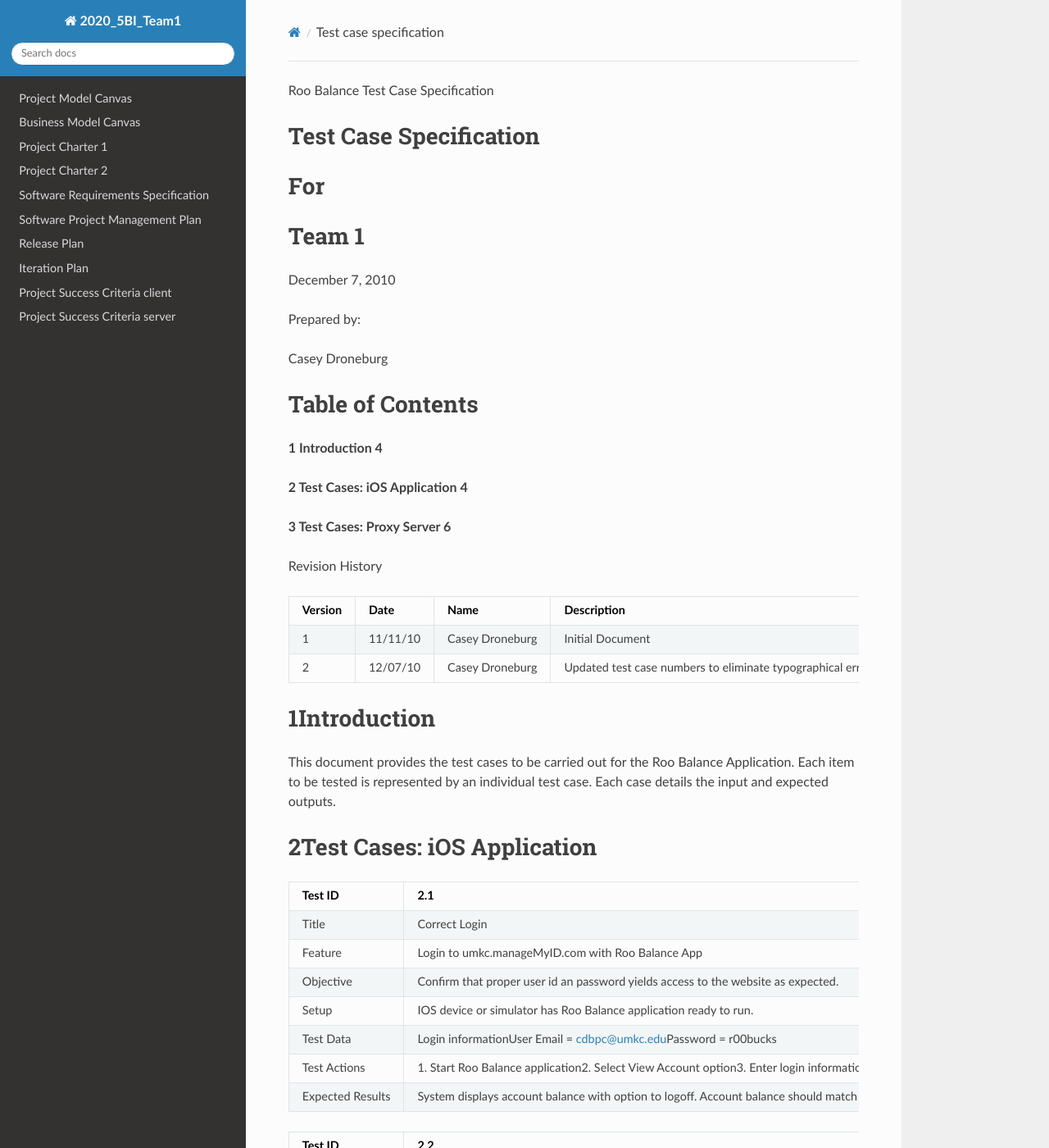
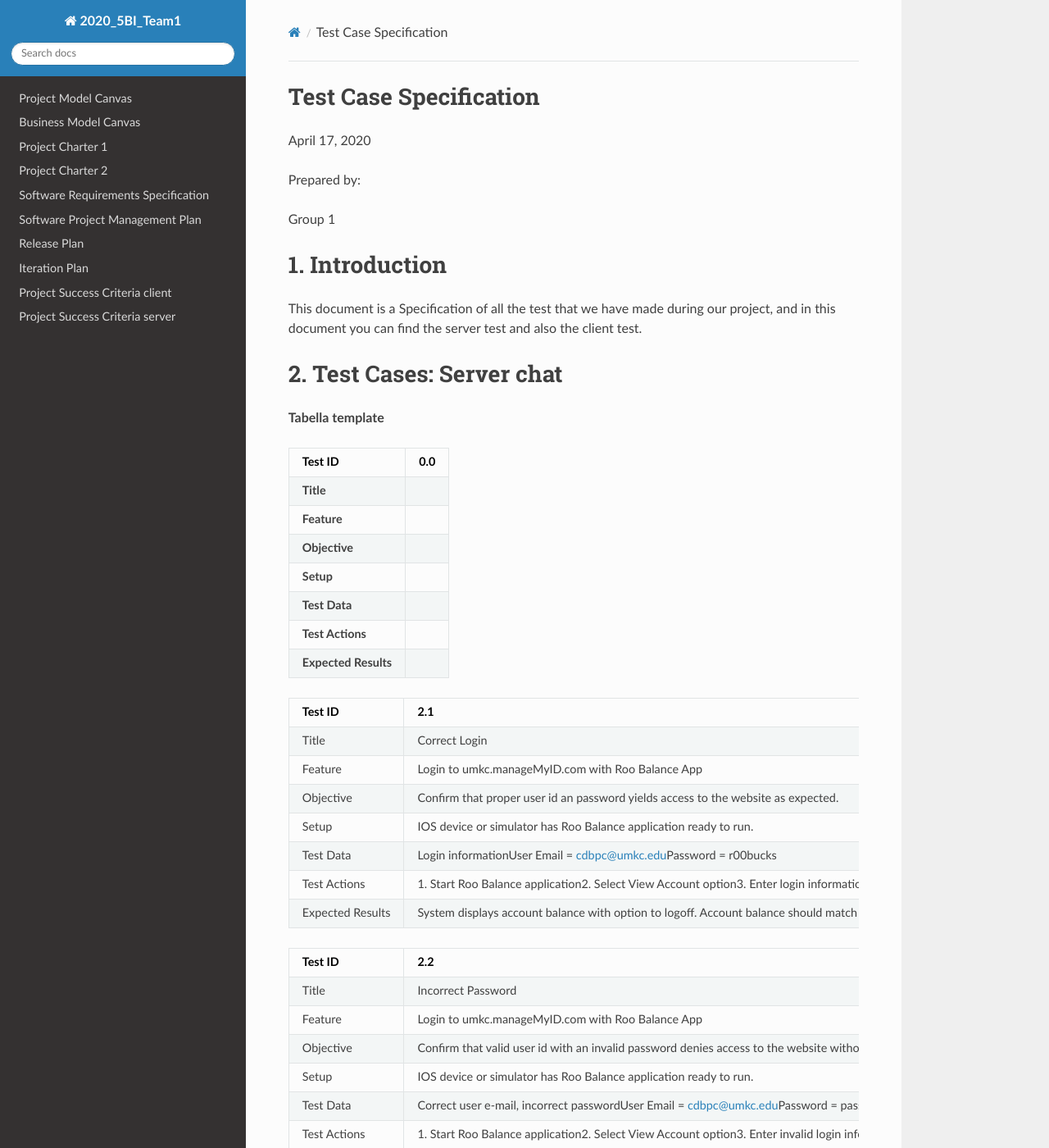
Before and after one commit to FrankMartinuz/2020_5BI_team1_Liboni, an MkDocs documentation site: the page built from docs/Test_case_specification.md, in a window 1280 px wide and 1400 px high. Shown: the whole window at 82% size. Built offline with MkDocs 1.6.1, drawn with Linux system fonts in a browser that asks for light colours; nearby versions of some CDN libraries; some of the changed text lies outside the part shown.

Commit message:
Fixed the template file

```diff
--- a/docs/Test_case_specification.md
+++ b/docs/Test_case_specification.md
@@ -1,37 +1,28 @@
-Roo Balance Test Case Specification
+# **Test Case Specification**
 
-# Test Case Specification
-
-# For
-
-# Team 1
-
-December 7, 2010
+April 17, 2020
 
 Prepared by:
 
-Casey Droneburg
+Group 1
 
-# **Table of Contents**
+# 1. Introduction
 
-**1 Introduction 4**
+This document is a Specification of all the test that we have made during our project, and in this document you can find the server test and also the client test.
 
-**2 Test Cases: iOS Application 4**
+# 2. Test Cases: Server chat
 
-**3 Test Cases: Proxy Server 6**
+**Tabella template**
 
-Revision History
-
-| **Version** | **Date** | **Name** | **Description** |
-| --- | --- | --- | --- |
-| 1 | 11/11/10 | Casey Droneburg | Initial Document |
-| 2 | 12/07/10 | Casey Droneburg | Updated test case numbers to eliminate typographical errors; added test case 3.2 (proxy server: incorrect password) which was left out |
-
-# 1Introduction
-
-This document provides the test cases to be carried out for the Roo Balance Application. Each item to be tested is represented by an individual test case. Each case details the input and expected outputs.
-
-# 2Test Cases: iOS Application
+| Test ID | 0.0 |
+| --- | --- |
+| **Title** |  |
+| **Feature** |  |
+| **Objective** |  |
+| **Setup** |  |
+| **Test Data** |  |
+| **Test Actions** |  |
+| **Expected Results** |  |
 
 | Test ID | 2.1 |
 | --- | --- |
@@ -84,7 +75,19 @@ This document provides the test cases to be carried out for the Roo Balance Appl
 | Test Actions | 1. Start Roo Balance application2. Select View Account option3. Select View Transactions option |
 | Expected Results | System displays recent transactions legibly with option to logoff. Recent transactions should match that found on umkc.ManageMyID.com. |
 
-# 3Test Cases: Proxy Server
+# 3. Test Cases: Client chat
+
+**Tabella template**
+
+| Test ID | 0.0 |
+| --- | --- |
+| **Title** |  |
+| **Feature** |  |
+| **Objective** |  |
+| **Setup** |  |
+| **Test Data** |  |
+| **Test Actions** |  |
+| **Expected Results** |  |
 
 | Test ID | 3.1 |
 | --- | --- |
@@ -125,5 +128,3 @@ This document provides the test cases to be carried out for the Roo Balance Appl
 | Test Data | Login informationUser Email = [cdbpc@umkc.edu](mailto:cdbpc@umkc.edu)Password = r00bucks |
 | Test Actions | 1. Go to proxy server http site defined in setup.2. Enter login information as defined in test data3. Press submit4. View page source. |
 | Expected Results | Recent transactions are displayed and numbers match those on umkC.ManageMyID.com. |
-
-Last Modified: 12/07/2010 Page 8 of 8
```
